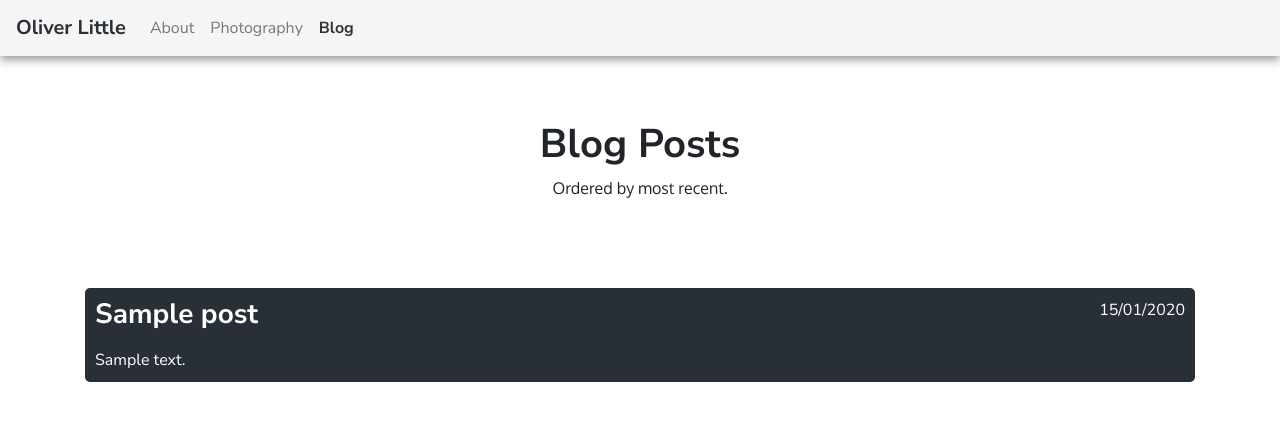
After one commit to oliver-little/portfolio, a Django app: template blog/templates/blog/blogHome.html in a window 1280 px wide. The commit adds this page. Shown: the top 421 px of the page. Run offline with Django 3.2, Linux system fonts and the light colour scheme; the template is opened without the code that fills it: most values are stand-ins (such as "Sample title", 1, 10 or a date in 2020); some libraries are stand-ins or nearby versions.

Commit message:
Edit blog

```diff
--- a/PortfolioSite/urls.py
+++ b/PortfolioSite/urls.py
@@ -20,4 +20,5 @@ urlpatterns = [
     path('admin/', admin.site.urls),
     path("", include("home.urls")),
     path("photography/", include("photography.urls")),
+    path("blog/", include("blog.urls")),
 ]
--- /dev/null
+++ b/blog/static/blog/blog.css
@@ -0,0 +1,22 @@
+a {
+    font-family: "Nunito Sans", Arial, Helvetica, sans-serif;
+    color: #292F36;
+    text-decoration: none;
+}
+
+.blogLink:hover {
+    color: #292F36;
+    text-decoration: none;
+}
+
+.blogPost {
+    border-radius: 5px;
+    border-width: 2px;
+    border-style: solid;
+    border-color: #292F36;
+    background-color: #292F36;
+}
+
+.blogTextColor {
+    color: #FFF;
+}
--- /dev/null
+++ b/blog/static/blog/blog.js
@@ -0,0 +1,22 @@
+window.onload = doStuff
+
+function doStuff() {
+    $("#blogPostModal").on("show.bs.modal", function(event) {
+        var target = $(event.relatedTarget);
+        var pk = target.data("post-pk")
+        $.ajax({
+            type: "GET",
+            url: "posts/json/" + pk,
+            dataType: "JSON",
+            success: function(result) {
+            var jsonResult = $.parseJSON(JSON.stringify(result));
+            $("#blogPostModalBody").html(jsonResult.text);
+            $("#blogPostModalTitle").html(jsonResult.title);
+
+            },
+            error: function(result) {
+                window.location.href = "/posts/" + pk;
+            }
+        });
+    });
+}
--- /dev/null
+++ b/blog/templates/blog/blogHome.html
@@ -0,0 +1,71 @@
+{% extends 'base.html' %}
+{% load static %}
+
+{% block header %}
+<link rel="stylesheet" href="{% static 'blog/blog.css' %}">
+<script src="{% static 'blog/blog.js' %}"></script>
+{% endblock  %}
+
+{% block content %}
+<nav class="navbar navbar-expand-sm fixed-top p-2 pl-3">
+    <a class="navbar-brand" href="#">Oliver Little</a>
+    <button class="navbar-toggler" type="button" data-toggle="collapse" data-target="#navbarTogglerTarget">
+        <span class="fa fa-bars"></span>
+    </button>
+    <div class="collapse navbar-collapse" id="navbarTogglerTarget">
+        <ul class="navbar-nav">
+            <li class="nav-item">
+                <a class="nav-link" href="{% url 'landingPage' %}" >About</a>
+            </li>
+            <li class="nav-item">
+                <a class="nav-link" href="{% url 'photographyHome' %}">Photography</a>
+            </li>
+            <li class="nav-item">
+                <a class="nav-link" href="#" id="currentPage">Blog</a>
+            </li>
+        </ul>
+    </div>
+</nav>
+<div style="height: 6vh;"></div>
+<div class="d-flex flex-column align-items-center justify-content-center" style="min-height: 30vh;">
+    <h1>Blog Posts</h1>
+    <p>Ordered by most recent.</p>
+</div>
+<div class="container">
+    {% for post in posts %}
+    <a class="blogLink" data-target="#blogPostModal" data-toggle="modal" data-post-pk="{{post.pk}}" href="#blogPostModal">
+        <div class="blogPost mb-3 p-2">
+            <div class="row mb-2 justify-content-between">
+                <div class="col">
+                    <h3 class="blogTextColor">{{post.title}}</h3>
+                </div>
+                <div class="col text-right">
+                    <p class="blogTextColor">{{post.published_date|date:"d/m/Y"}}</p>
+                </div>
+            </div>
+            <p class="mb-0 blogTextColor"> {{ post.text|truncatewords:30|linebreaksbr }}</p>
+        </div>
+    </a>
+    {% endfor %}
+</div>
+<div class="modal fade" id="blogPostModal" tabindex="-1" role="dialog">
+  <div class="modal-dialog" role="document">
+    <div class="modal-content">
+      <div class="modal-header">
+        <h5 class="modal-title" id="blogPostModalTitle"></h5>
+        <button type="button" class="close" data-dismiss="modal" aria-label="Close">
+          <span aria-hidden="true">&times;</span>
+        </button>
+      </div>
+      <div class="modal-body" id="blogPostModalBody">
+        <p></p>
+      </div>
+      <div class="modal-footer">
+        <button type="button" class="btn btn-secondary" data-dismiss="modal">Close</button>
+        <button type="button" class="btn btn-primary">Save changes</button>
+      </div>
+    </div>
+  </div>
+</div>
+
+{% endblock %}
--- a/blog/urls.py
+++ b/blog/urls.py
@@ -2,6 +2,7 @@ from django.urls import path
 from . import views
 
 urlpatterns = [
-    path("", views.postList, name="postList"),
-    path("post/<int:pk>/", views.postDetail, name="postDetail"),
+    path("", views.blogHome, name="blogHome"),
+    path("posts/<int:pk>/", views.postDetail, name="postDetail"),
+    path("posts/json/<int:pk>/", views.postJSON),
 ]
--- a/globalStatic/css/global.css
+++ b/globalStatic/css/global.css
@@ -1,5 +1,15 @@
 body {
     font-family: "Oxygen", Arial, Helvetica, sans-serif;
+}
+
+h1, h2, h3, h4, h5, h6 {
+    font-family: "Nunito Sans", Arial, Helvetica, sans-serif;
+    font-weight: bold;
+}
+
+.introContainer {
+    height: 50vh;
+    overflow: hidden;
 }
 
 .navbar {
@@ -9,12 +19,13 @@ body {
 
 .navbar .navbar-nav li a {
     font-family: "Nunito Sans", Arial, Helvetica, sans-serif;
-    color: #777777;
+    color: #777;
 }
 
 .navbar .navbar-nav li #currentPage {
     font-family: "Nunito Sans", Arial, Helvetica, sans-serif;
     color: #333;
+    font-weight: bold;
 }
 
 .navbar .navbar-nav li a:hover {
@@ -44,7 +55,7 @@ body {
 }
 
 .minimalBtn:hover {
-    background-color: #eeeeee;
+    background-color: #eee;
 }
 
 .animateOpacity {
--- a/home/static/home/home.css
+++ b/home/static/home/home.css
@@ -11,11 +11,6 @@
 
 .contactText {
     color: var(--contactHighlight);
-}
-
-h1, h2, h3, h4, h5, h6 {
-    font-family: "Nunito Sans", Arial, Helvetica, sans-serif;
-    font-weight: bold;
 }
 
 .screenSection {
--- a/home/static/home/home.js
+++ b/home/static/home/home.js
@@ -1,4 +1,4 @@
-window.onload = doStuff
+window.onload = doStuff;
 
 function doStuff() {
 
--- a/home/templates/home/landingPage.html
+++ b/home/templates/home/landingPage.html
@@ -9,7 +9,6 @@
 {% endblock %}
 
 {% block content %}
-<!-- navbar info -->
 <nav class="navbar navbar-expand-sm fixed-top p-2 pl-3">
     <a class="navbar-brand" href="#">Oliver Little</a>
     <button class="navbar-toggler" type="button" data-toggle="collapse" data-target="#navbarTogglerTarget">
@@ -21,10 +20,10 @@
                 <a class="nav-link" href="#" id="currentPage">About</a>
             </li>
             <li class="nav-item">
-                <a class="nav-link" href="{% url 'photographyHome' %}"><b>Photography</b></a>
+                <a class="nav-link" href="{% url 'photographyHome' %}">Photography</a>
             </li>
             <li class="nav-item">
-                <a class="nav-link" href="#">Blog</a>
+                <a class="nav-link" href="{% url 'blogHome' %}">Blog</a>
             </li>
         </ul>
     </div>
--- a/photography/static/photography/photography.css
+++ b/photography/static/photography/photography.css
@@ -1,8 +1,3 @@
-.introContainer {
-    height: 50vh;
-    overflow: hidden;
-}
-
 .hideShowElement {
     visibility: visible;
     opacity: 1;
--- a/photography/templates/photography/photographyHome.html
+++ b/photography/templates/photography/photographyHome.html
@@ -20,17 +20,17 @@
                 <a class="nav-link" href="{% url 'landingPage' %}">About</a>
             </li>
             <li class="nav-item">
-                <a class="nav-link" href="#" id="currentPage"><b>Photography</b></a>
+                <a class="nav-link" href="#" id="currentPage">Photography</a>
             </li>
             <li class="nav-item">
-                <a class="nav-link" href="#">Blog</a>
+                <a class="nav-link" href="{% url 'blogHome' %}">Blog</a>
             </li>
         </ul>
     </div>
 </nav>
 <div style="height: 6vh;"></div>
 <div class="d-flex flex-column justify-content-center align-items-center introContainer">
-    <h2 class="animateUp" id="mainTitle">A collection of my best photos.</h2>
+    <h1 class="animateUp" id="mainTitle">A collection of my best photos.</h1>
     <p class="animateUp" id="subTitle">Click to view full screen.</p>
 </div>
 <div class="container-fluid animateUp" id="photos">
```
Also changed, not shown: blog/templates/blog/postList.html (deleted, +0 -12 lines), blog/views.py (+11 -2 lines).
